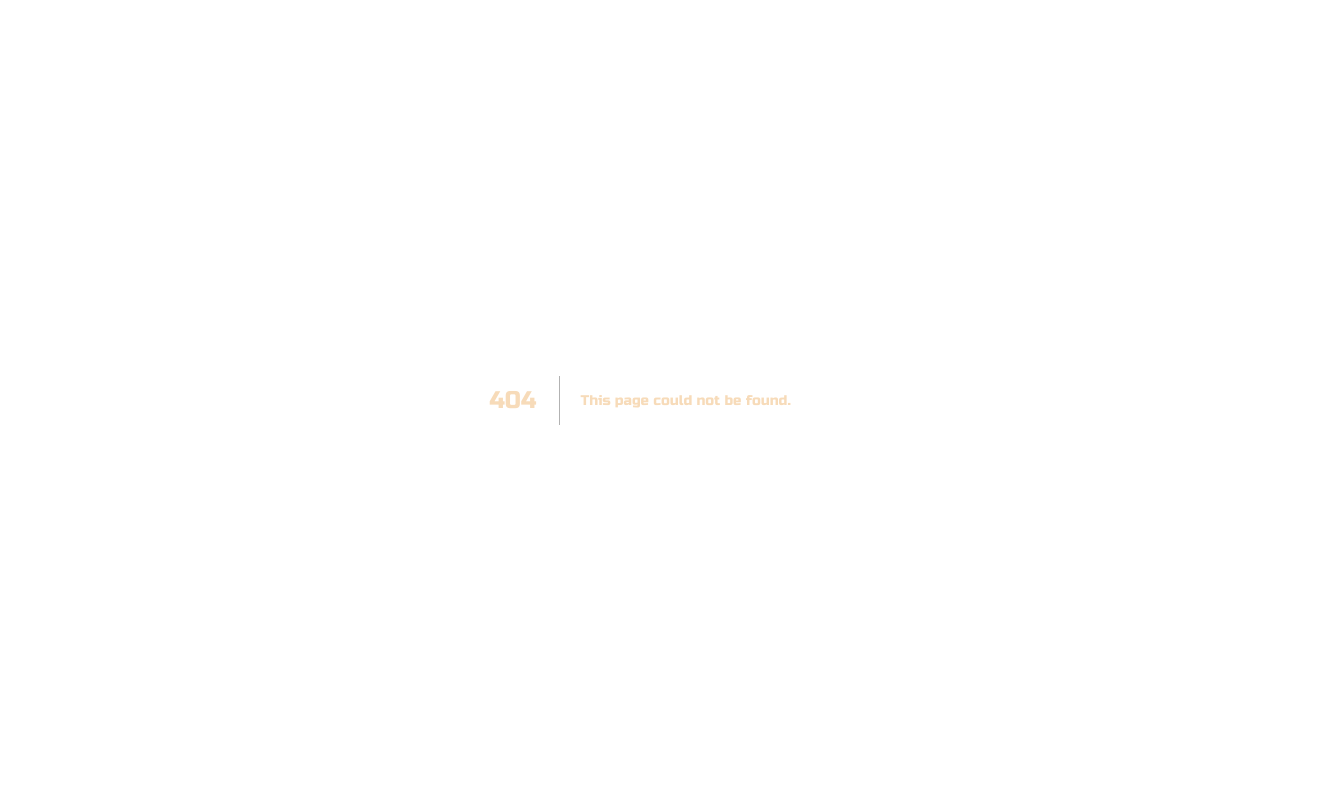
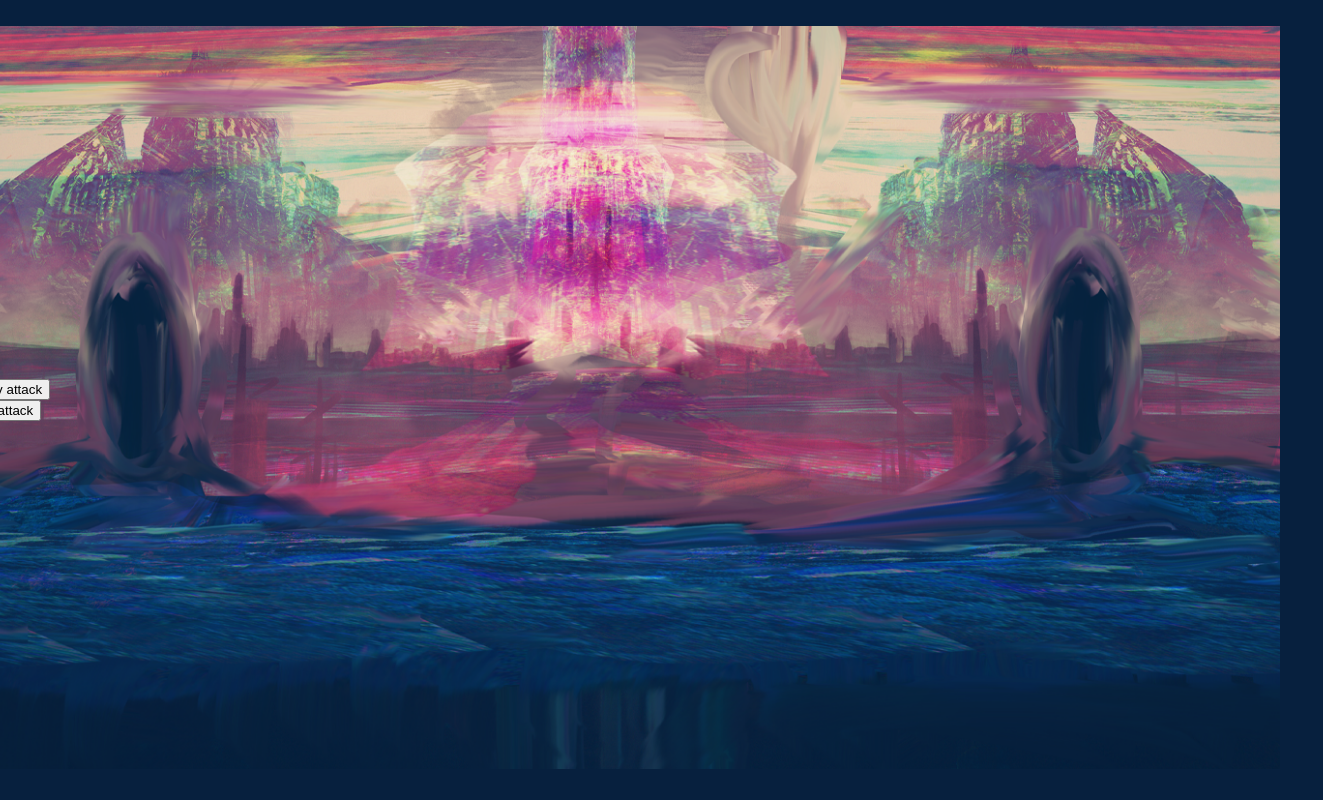
Before and after one commit to dansteele/game, a Next.js app: page /battle in a window 1280 px wide. Before the commit this address had no page. Shown: the whole page, 1323 px wide, since content can reach past the window. Built offline with nearby package versions, Linux system fonts and the light colour scheme.

Commit message:
CSS restructure, and added initial battle scene

```diff
--- /dev/null
+++ b/pages/battle/index.js
@@ -0,0 +1,31 @@
+import Head from "next/head";
+import Image from "next/image";
+import Link from "next/link";
+import styles from "../../styles/Battle.module.scss";
+import { motion } from "framer-motion";
+import { setSyntheticLeadingComments } from "typescript";
+
+const attack = (kind) => {
+  console.log(`Hit with a ${kind} attack`);
+};
+
+export default function Battle() {
+  return (
+    <>
+      <main className={styles.main}>
+        <span className={styles.arena}>
+          <Image
+            src="/scapes/arena.png"
+            alt="Fight!!"
+            width={1366}
+            height={768}
+          />
+        </span>
+        <div className={styles.ui}>
+          <button onClick={() => attack("heavy")}>Heavy attack</button>
+          <button onClick={() => attack("light")}>Light attack</button>
+        </div>
+      </main>
+    </>
+  );
+}
--- /dev/null
+++ b/styles/Battle.module.scss
@@ -0,0 +1,16 @@
+@import "colours";
+
+.arena {
+  position: absolute;
+}
+
+.ui {
+  z-index: 1;
+  display: flex;
+  flex-direction: column;
+  justify-content: flex-start;
+  align-items: flex-start;
+  // & > * {
+  //   flex: auto;
+  // }
+}
--- a/styles/Home.module.scss
+++ b/styles/Home.module.scss
@@ -11,5 +11,9 @@
   left: 50%; /* horizontal alignment */
   top: 45%; /* vertical alignment */
   transform: translate(-50%, -50%); /* precise centering */
-  font-size: 5em;
+  font-size: 3em;
 }
+
+.start {
+  font-size: 1em;
+}
--- a/styles/globals.scss
+++ b/styles/globals.scss
@@ -6,10 +6,14 @@ body {
   padding: 0;
   margin: 0;
   font-family: "Open Sans", sans-serif;
+  display: flex;
+  align-items: center;
+  justify-content: center;
+  height: 100%;
+  background-color: $bg-color;
 }
 
 a {
-  color: inherit;
   text-decoration: none;
 }
 
@@ -19,9 +23,9 @@ a {
 main {
   display: flex;
   align-items: center;
-  justify-content: center;
-  height: 100vh;
-  background-color: $bg-color;
+  justify-content: flex-start;
+  width: 1366px;
+  height: 768px;
 }
 
 @import "typography";
--- a/styles/typography.scss
+++ b/styles/typography.scss
@@ -4,3 +4,8 @@ h2 {
   color: $title-color;
   font-weight: 100;
 }
+
+body,
+a {
+  color: $title-color;
+}
```
Also changed, not shown: pages/index.js (+9 -2 lines), public/scapes/arena.png (added).
